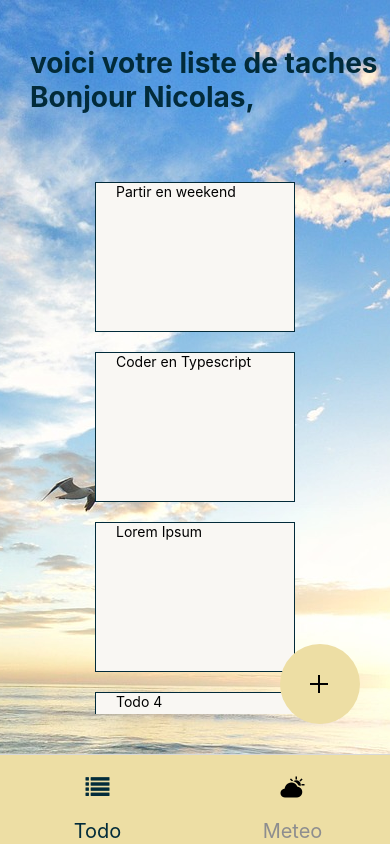
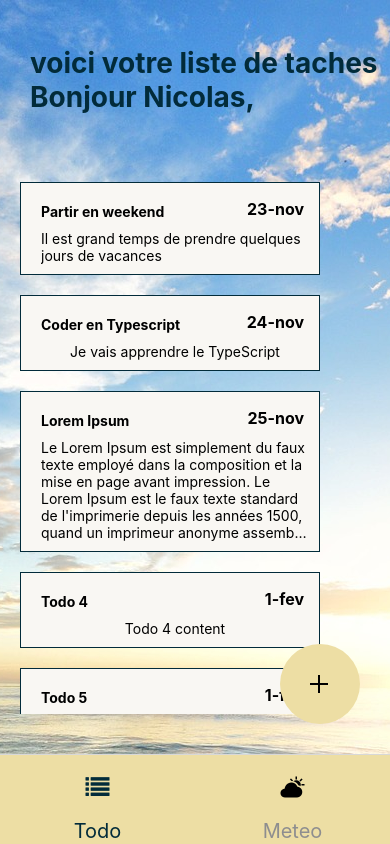
Before and after one commit to nicolasdet/todolist, a React Native app: screen /Home in a window 390 px wide. Built offline with nearby package versions, Linux system fonts and the light colour scheme.

Commit message:
Feat - Update : Todo Display

```diff
--- /dev/null
+++ b/components/TodoList/ContentElement.tsx
@@ -0,0 +1,27 @@
+import { View, Text, StyleSheet } from 'react-native';
+
+const ContentElement = ({ content }: { content: string }) => {
+  return (
+    <View style={styles.container}>
+      <Text numberOfLines={6} style={styles.text}>
+        {content}
+      </Text>
+    </View>
+  );
+};
+
+export default ContentElement;
+
+const styles = StyleSheet.create({
+  container: {
+    flex: 1,
+    width: '100%',
+    justifyContent: 'center',
+    alignItems: 'center',
+    marginTop: 10,
+  },
+  text: {
+    flex: 1,
+    fontSize: 14,
+  },
+});
--- /dev/null
+++ b/components/TodoList/DateElement.tsx
@@ -0,0 +1,29 @@
+import { View, Text, StyleSheet } from 'react-native';
+import { mois } from '../../utils/dates';
+
+const DateElement = ({ date }: { date: string }) => {
+  const DateToDIsplay = new Date(date);
+  const Day = DateToDIsplay.getDate();
+  const Month = DateToDIsplay.getMonth() + 1;
+
+  return (
+    <View style={styles.container}>
+      <Text style={styles.text}>
+        {'' + Day + '-' + mois[Month].substring(0, 3)}
+      </Text>
+    </View>
+  );
+};
+
+export default DateElement;
+
+const styles = StyleSheet.create({
+  container: {
+    marginTop: 5,
+    marginRight: 5,
+  },
+  text: {
+    fontSize: 16,
+    fontWeight: 'bold',
+  },
+});
--- /dev/null
+++ b/components/TodoList/TitleElement.tsx
@@ -0,0 +1,21 @@
+import { View, Text, StyleSheet } from 'react-native';
+
+const TitleElement = ({ title }: { title: string }) => {
+  return (
+    <View style={styles.container}>
+      <Text style={styles.TitleText}>{title}</Text>
+    </View>
+  );
+};
+
+export default TitleElement;
+
+const styles = StyleSheet.create({
+  container: {
+    marginTop: 10,
+  },
+  TitleText: {
+    fontSize: 14,
+    fontWeight: 'bold',
+  },
+});
--- a/components/TodoList/TodoCard.tsx
+++ b/components/TodoList/TodoCard.tsx
@@ -3,15 +3,15 @@ import { View, Text, StyleSheet, Pressable } from 'react-native';
 import { RootStackNavigationProp } from '../navigation/NavigationTypes';
 import { useNavigation } from '@react-navigation/native';
 import { TodoContext } from '../../store/todo/todo-context';
+import { Todo } from '../../store/todo/todo-context';
 import RemoveCard from './RemoveCard';
+import DateElement from './DateElement';
+import TitleElement from './TitleElement';
+import ContentElement from './ContentElement';
 import color from '../../utils/colors';
 
-interface TodoCardInterface {
-	title: string;
-	id: string;
-}
-
-const TodoCard = ({ title, id }: TodoCardInterface) => {
+const TodoCard = (item: Todo) => {
+  const { title, id, content, date } = item;
   const todoCtx = useContext(TodoContext);
   const navigation = useNavigation<RootStackNavigationProp>();
   const onRemove = () => {
@@ -29,8 +29,13 @@ const TodoCard = ({ title, id }: TodoCardInterface) => {
       style={styles.container}
     >
       <View style={styles.titleContainer}>
-        <Text>{title}</Text>
+        <View style={styles.CardHeader}>
+          <TitleElement title={title} />
+          <DateElement date={date} />
+        </View>
+        <ContentElement content={content} />
       </View>
+
       <View style={styles.removeContainer}>
         {/* <RemoveCard onRemove={onRemove} /> */}
       </View>
@@ -42,17 +47,22 @@ export default TodoCard;
 
 const styles = StyleSheet.create({
   container: {
-	width: 200,
-    height: 150,
+    width: 300,
     borderWidth: 0.5,
     borderColor: color.darkBlue,
     margin: 10,
-	backgroundColor: color.grey,
-
+    padding: 10,
+    backgroundColor: color.grey,
+  },
+  CardHeader: {
+    flexDirection: 'row',
+    justifyContent: 'space-between',
+    alignItems: 'center',
+    width: '100%',
   },
   titleContainer: {
     flex: 1,
-    marginLeft: 20,
+    marginLeft: 10,
   },
   removeContainer: {
     paddingRight: 20,
--- a/components/TodoList/TodoList.tsx
+++ b/components/TodoList/TodoList.tsx
@@ -2,8 +2,8 @@ import { useContext } from 'react';
 import { View, StyleSheet, FlatList } from 'react-native';
 import TodoCard from './TodoCard';
 import { TodoContext } from '../../store/todo/todo-context';
+import { Todo } from '../../store/todo/todo-context';
 import { isTablet } from '../../utils/deviceInfo';
-
 
 const TodoList = () => {
   const todoCtx = useContext(TodoContext);
@@ -12,8 +12,8 @@ const TodoList = () => {
       <FlatList
         data={todoCtx.todos}
         keyExtractor={(item) => item.id}
-        renderItem={({ item }) => <TodoCard title={item.title} id={item.id} />}
-		numColumns={1}
+        renderItem={({ item }) => <TodoCard {...item} />}
+        numColumns={1}
       />
     </View>
   );
--- a/screens/Home.tsx
+++ b/screens/Home.tsx
@@ -1,13 +1,17 @@
 import { View, StyleSheet, ImageBackground } from 'react-native';
 import Header from '../components/Header/Header';
 import TodoList from '../components/TodoList/TodoList';
-import colors  from '../utils/colors';
+import colors from '../utils/colors';
 import { isTablet } from '../utils/deviceInfo';
 import AddButton from '../components/AddButton/AddButton';
 
 const Home = (): React.JSX.Element => {
   return (
-	<ImageBackground source={require('../assets/beach.jpg')} resizeMode="cover" style={styles.image}>
+    <ImageBackground
+      source={require('../assets/beach.jpg')}
+      resizeMode="cover"
+      style={styles.image}
+    >
       <View style={styles.container}>
         <View style={styles.headerContainer}>
           <Header />
@@ -26,7 +30,6 @@ export default Home;
 const styles = StyleSheet.create({
   container: {
     flex: 1,
-    alignItems: 'center',
     paddingVertical: isTablet ? 0 : 30,
   },
   headerContainer: {
--- a/store/todo/initial-todos.ts
+++ b/store/todo/initial-todos.ts
@@ -2,24 +2,37 @@ export const INITIAL_STATE = [
   {
     id: '1',
     title: 'Partir en weekend',
-    text: 'Il est grand temps de prendre quelques jours de vacances',
+    content: 'Il est grand temps de prendre quelques jours de vacances',
+    date: '2023-11-23',
+    createdAt: '2022-03-01',
   },
   {
     id: '2',
     title: 'Coder en Typescript',
-    text: 'Je vais apprendre le TypeScript',
+    content: 'Je vais apprendre le TypeScript',
+    date: '2023-11-24',
+    createdAt: '2022-03-01',
   },
   {
     id: '3',
     title: 'Lorem Ipsum',
-    text: "Le Lorem Ipsum est simplement du faux texte employé dans la composition et la mise en page avant impression. Le Lorem Ipsum est le faux texte standard de l'imprimerie depuis les années 1500, quand un imprimeur anonyme assembla ensemble des morceaux de texte pour réaliser un livre spécimen de polices de texte. ",
+    content:
+      "Le Lorem Ipsum est simplement du faux texte employé dans la composition et la mise en page avant impression. Le Lorem Ipsum est le faux texte standard de l'imprimerie depuis les années 1500, quand un imprimeur anonyme assembla ensemble des morceaux de texte pour réaliser un livre spécimen de polices de texte. ",
+    date: '2023-11-25',
+    createdAt: '2022-03-01',
   },
   {
     id: '4',
     title: 'Todo 4',
+    content: 'Todo 4 content',
+    date: '2022-02-01',
+    createdAt: '2022-03-01',
   },
   {
     id: '5',
     title: 'Todo 5',
+    content: 'Todo 5 content',
+    date: '2023-02-01',
+    createdAt: '2022-03-01',
   },
 ];
--- /dev/null
+++ b/utils/dates.ts
@@ -0,0 +1,14 @@
+export const mois = {
+  1: 'janvier',
+  2: 'fevrier',
+  3: 'mars',
+  4: 'avril',
+  5: 'mai',
+  6: 'juin',
+  7: 'juillet',
+  8: 'aout',
+  9: 'septembre',
+  10: 'octobre',
+  11: 'novembre',
+  12: 'decembre',
+};
```
Lines whose indentation alone changed are shown as unchanged.
